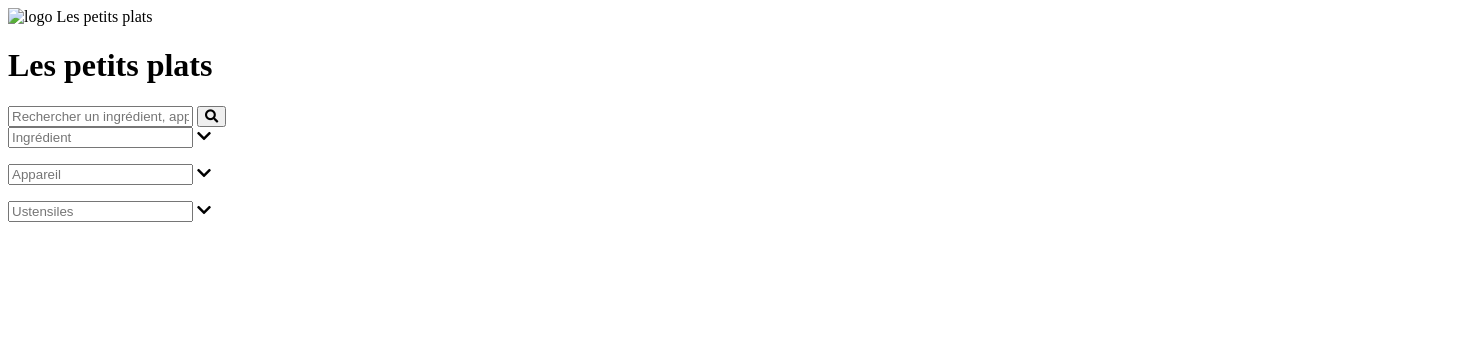
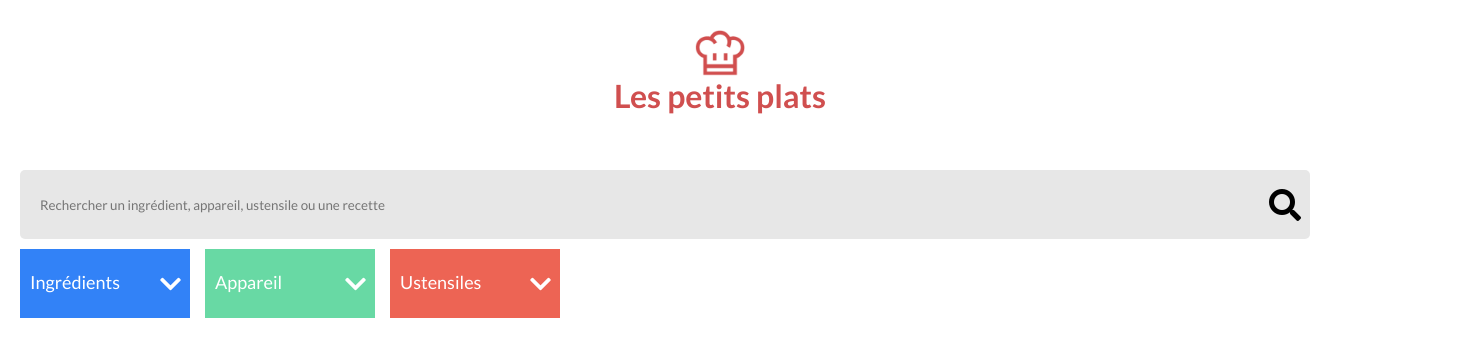
Before and after one commit to m-amroune/MoustaphaAmroune_7_16122021, a website: page index.html in a window 1280 px wide. Shown: the whole page, 1460 px wide, since content can reach past the window. Drawn offline with Linux system fonts and the light colour scheme.

Commit message:
stylization static elements page

```diff
--- a/index.html
+++ b/index.html
@@ -6,16 +6,18 @@
     <meta http-equiv="X-UA-Compatible" content="IE=edge">
     <meta name="viewport" content="width=device-width, initial-scale=1.0">
     <title>Les petits plats</title>
+    <link rel="stylesheet" href="./css/style.css">
     <link rel="stylesheet" href="https://use.fontawesome.com/releases/v5.15.4/css/all.css" crossorigin="anonymous">
+    <link href="https://fonts.googleapis.com/css2?family=Lato:wght@400;700&display=swap" rel="stylesheet">
 </head>
 
 <body>
 
     <!-- HEADER -->
 
-    <header>
-        <a>
-            <img src="" alt="logo Les petits plats">
+    <header class="header">
+        <a class="header-link">
+            <img src="./img/logo.png" alt="logo Les petits plats">
             <h1 class="header-title">Les petits plats</h1>
         </a>
     </header>
@@ -23,36 +25,37 @@
     <!--  MAIN -->
 
     <main>
-        <header>
-            <!--  SEARCHBAR -->
-            <form>
-                <input type="text" placeholder="Rechercher un ingrédient, appareil, ustensile ou une recette">
+        <header class="main-header">
+            <!--  SEARCH BAR -->
+            <form class="search-form">
+                <input class="search-bar" type="text"
+                    placeholder="Rechercher un ingrédient, appareil, ustensile ou une recette">
                 <button>
-                    <span><i class="fas fa-search"></i></span>
+                    <span class="fas fa-search"></span>
                 </button>
 
             </form>
 
             <!-- DROPDOWNS -->
-            <form>
-                <div>
-                    <input type="text" placeholder="Ingrédient">
+            <form class="dropdowns">
+                <div class="dropdown">
+                    <input class="dropdown-ingredients" type="text" placeholder="Ingrédients">
                     <span class="fas fa-chevron-down"></span>
                     <div>
                         <ul></ul>
                     </div>
                 </div>
 
-                <div>
-                    <input type="text" placeholder="Appareil">
+                <div class="dropdown">
+                    <input class="dropdown-appareil" type="text" placeholder="Appareil">
                     <span class="fas fa-chevron-down"></span>
                     <div>
                         <ul></ul>
                     </div>
                 </div>
 
-                <div>
-                    <input type="text" placeholder="Ustensiles">
+                <div class="dropdown">
+                    <input class="dropdown-ustensiles" type="text" placeholder="Ustensiles">
                     <span class="fas fa-chevron-down"></span>
                     <div>
                         <ul></ul>
--- /dev/null
+++ b/sass/base/_base.scss
@@ -0,0 +1,11 @@
+* {
+  margin: 0;
+  padding: 0;
+  width: 1440px;
+  box-sizing: border-box;
+  font-family: "lato";
+}
+
+input {
+  border: none;
+}
--- /dev/null
+++ b/sass/components/_button.scss
@@ -0,0 +1,16 @@
+button {
+  position: absolute;
+  width: 50px;
+  border: none;
+  top: 0;
+  height: 69px;
+  background: #e7e7e7;
+  cursor: pointer;
+  border-bottom-right-radius: 5px;
+  border-top-right-radius: 5px;
+
+  & span {
+    width: 32px;
+    font-size: 32px;
+  }
+}
--- /dev/null
+++ b/sass/components/_dropdown.scss
@@ -0,0 +1,63 @@
+.dropdowns {
+  display: flex;
+  margin-top: 10px;
+
+  & input {
+    outline: none;
+    height: 69px;
+    width: 170px;
+  }
+
+  & input::placeholder {
+    padding-left: 10px;
+  }
+}
+
+.dropdown {
+  width: 170px;
+  margin-right: 15px;
+  position: relative;
+
+  span {
+    position: absolute;
+    display: block;
+    left: 140px;
+    top: 50%;
+    transform: translateY(-50%);
+    color: #fff;
+    font-size: 24px;
+    margin: 0;
+    padding: 0;
+    width: 20px;
+  }
+}
+
+.dropdown-ingredients {
+  background-color: #3282f7;
+  width: 170px;
+  height: 69px;
+}
+.dropdown-ingredients::placeholder {
+  color: #fff;
+  font-size: 18px;
+}
+
+.dropdown-appareil {
+  background-color: #68d9a4;
+  width: 170px;
+  height: 69px;
+}
+.dropdown-appareil::placeholder {
+  color: #fff;
+  font-size: 18px;
+}
+
+.dropdown-ustensiles {
+  background-color: #ed6454;
+  width: 170px;
+  height: 69px;
+}
+.dropdown-ustensiles::placeholder {
+  color: #fff;
+  font-size: 18px;
+}
--- /dev/null
+++ b/sass/components/_searchbar.scss
@@ -0,0 +1,15 @@
+.search-form {
+  position: relative;
+}
+
+.search-bar {
+  width: 100%;
+  max-width: 1240px;
+  height: 69px;
+  padding: 0 20px;
+  background-color: #e7e7e7;
+  color: #000000;
+  border-bottom-left-radius: 5px;
+  border-top-left-radius: 5px;
+  outline: none;
+}
--- /dev/null
+++ b/sass/layout/_header.scss
@@ -0,0 +1,20 @@
+.header {
+  margin-bottom: 15px;
+  margin-top: 30px;
+}
+
+.header-link {
+  display: flex;
+  flex-direction: column;
+  align-items: center;
+}
+
+h1 {
+  color: #d04f4f;
+  text-align: center;
+  margin-top: 0;
+}
+img {
+  width: 50px;
+  height: 46px;
+}
--- /dev/null
+++ b/sass/main.scss
@@ -0,0 +1,13 @@
+// base
+@import "./base/base";
+
+// layout
+@import "./layout/header";
+
+//components
+@import "./components/dropdown";
+@import "./components/searchbar";
+@import "./components/button";
+
+// pages
+@import "./pages/page";
--- /dev/null
+++ b/sass/pages/_page.scss
@@ -0,0 +1,6 @@
+.main-header {
+  width: 100%;
+  max-width: 1440px;
+  margin: auto;
+  padding: 40px 20px;
+}
```
Also changed, not shown: package.json (added, +20 -0 lines), css/style.css (added), img/logo.png (added), 1 other file.
